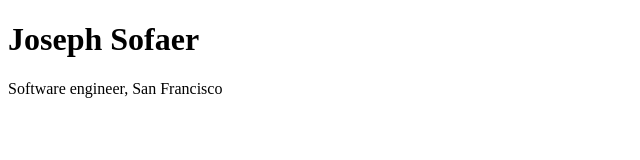
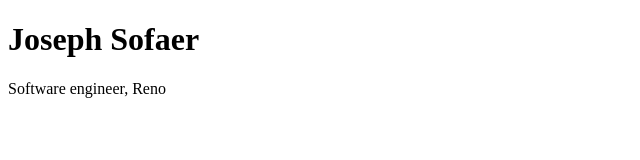
Before and after one commit to josephsofaer/josephsofaer.github.com, a plain HTML site: page index.html in a window 1280 px wide. Shown: the full height of the page, 0-640 px from the left. Drawn offline with Linux system fonts and the light colour scheme.

Commit message:
Update index.html

```diff
--- a/index.html
+++ b/index.html
@@ -6,6 +6,6 @@
 
   <body>
     <h1>Joseph Sofaer</h1>
-    <p>Software engineer, San Francisco</p>
+    <p>Software engineer, Reno</p>
   </body>
 </html>
```
